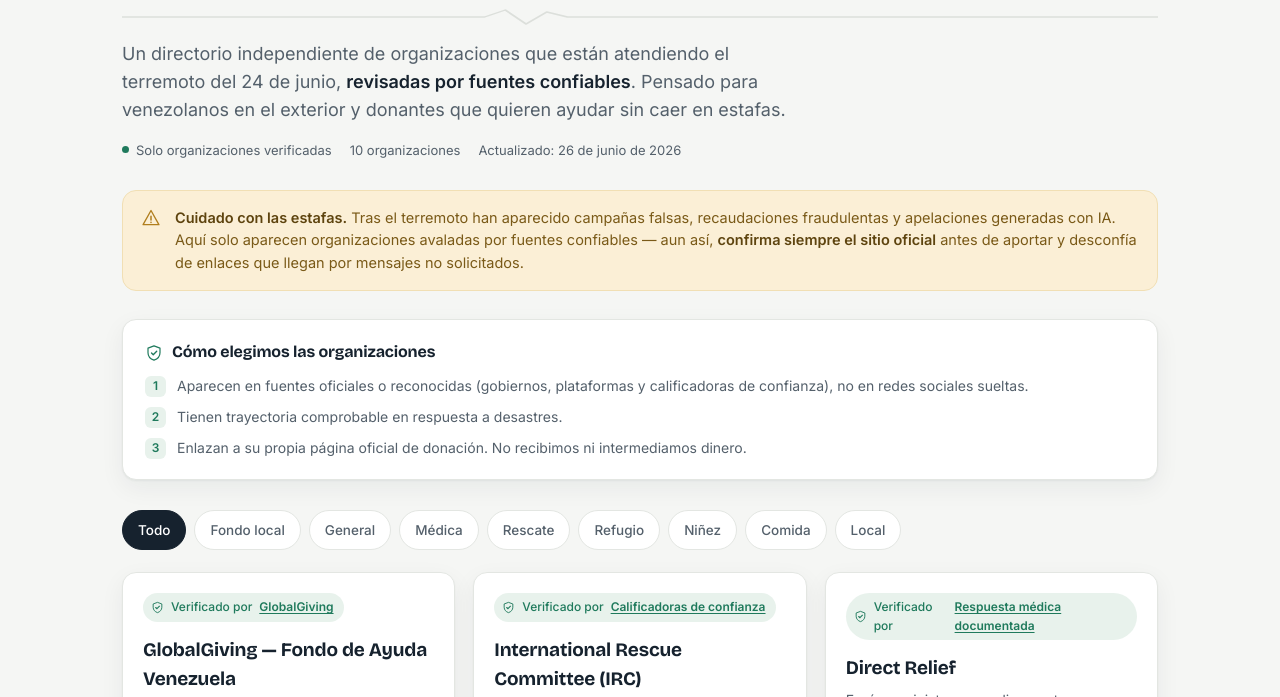
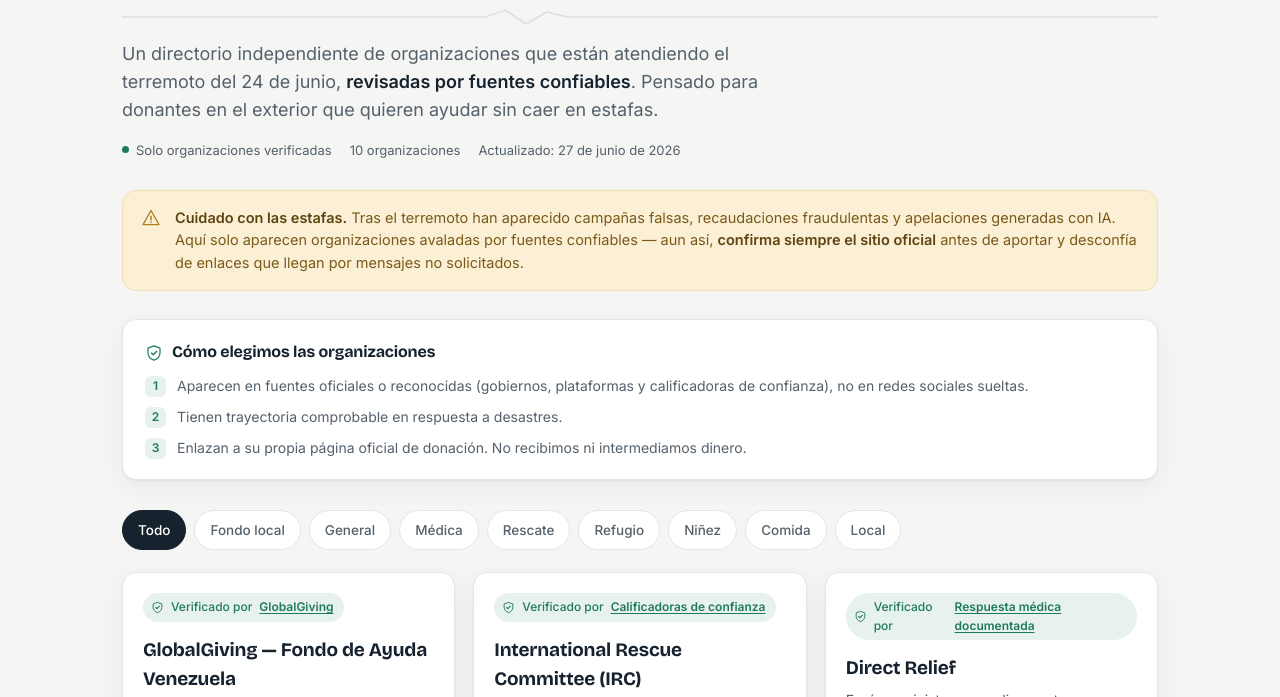
Before and after one commit to jhon-ran/venezuela, a plain HTML site: page index.html in a window 1280 px wide. Shown: the part 88-785 px from the top of the page. Drawn offline with nearby package versions, Linux system fonts and the light colour scheme; a script that the page names is missing.

Commit message:
change copy

```diff
--- a/index.html
+++ b/index.html
@@ -286,13 +286,13 @@
     </svg>
     <p class="lede">
       Un directorio independiente de organizaciones que están atendiendo el terremoto del 24 de junio,
-      <strong>revisadas por fuentes confiables</strong>. Pensado para venezolanos en el exterior
-      y donantes que quieren ayudar sin caer en estafas.
+      <strong>revisadas por fuentes confiables</strong>. Pensado para
+      donantes en el exterior que quieren ayudar sin caer en estafas.
     </p>
     <div class="meta">
       <span><span class="dot"></span> Solo organizaciones verificadas</span>
       <span id="count">— organizaciones</span>
-      <span>Actualizado: 26 de junio de 2026</span>
+      <span>Actualizado: 27 de junio de 2026</span>
     </div>
   </header>
 
@@ -333,11 +333,6 @@
   <main class="grid" id="grid"></main>
 
   <!-- ============== SUGGEST / FEEDBACK ============== -->
-  <!--
-       Reemplaza TU_ENLACE_DEL_FORMULARIO por la URL de tu Google Form.
-       Las sugerencias caen en la hoja de respuestas y las revisas TÚ
-       antes de agregarlas. Nada se publica de forma automática.
-  -->
   <section class="suggest">
     <div class="suggest-txt">
       <h2>¿Conoces otra fuente verificada? ¿Viste un error?</h2>
```
